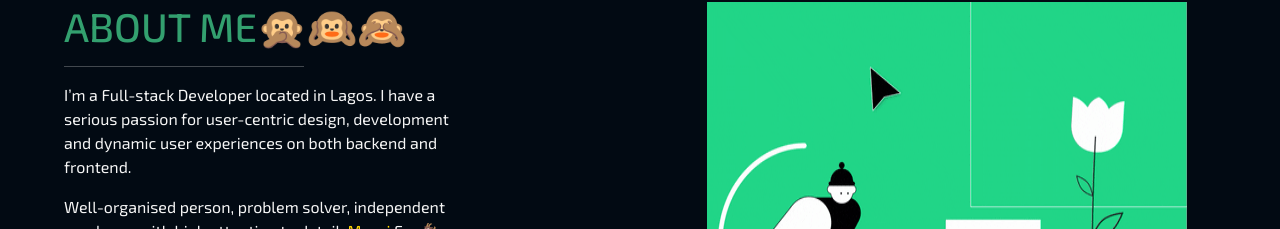
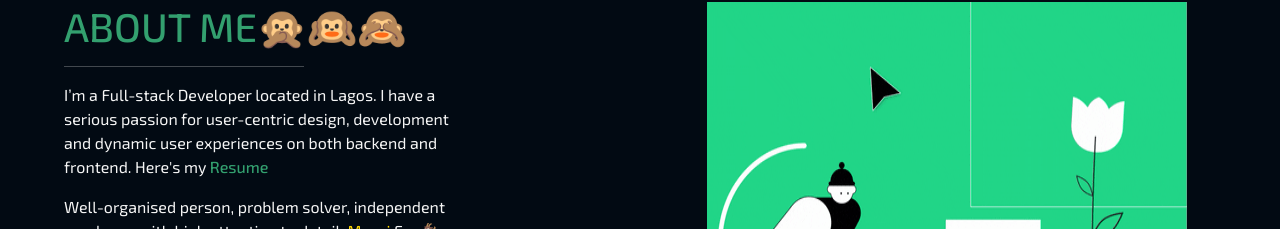
Before and after one commit to mikey247/portfolio, a React (Create React App) app: page / in a window 1280 px wide. Shown: the part 627-856 px from the top of the page. Built offline with nearby package versions, Linux system fonts and the light colour scheme.

Commit message:
style-changes

```diff
--- a/src/components/About.js
+++ b/src/components/About.js
@@ -2,35 +2,41 @@ import classes from "./About.module.css";
 import { HashLink } from "react-router-hash-link";
 // import Container from "react-bootstrap/Container"
 
-
 const About = () => {
   return (
     <div className={classes.aboutContainer} id="about">
-      <div  className={classes.aboutContainerDiv}>
+      <div className={classes.aboutContainerDiv}>
         <div className={classes.aboutText}>
           <h1>ABOUT ME🙊🙉🙈</h1>
-        <hr className={classes.underline}/>
+          <hr className={classes.underline} />
           <p>
-          I’m a Full-stack Developer located in Lagos. I have a serious passion
-          for user-centric design, development and dynamic user experiences on
-          both backend and frontend.
+            I’m a Full-stack Developer located in Lagos. I have a serious
+            passion for user-centric design, development and dynamic user
+            experiences on both backend and frontend. Here's my{" "}
+            <a
+              href="https://docs.google.com/document/d/1UYpYT6i4p2alhmIEaGkAQbKcPBktZ3MYsd7b2EGPlIo/edit?usp=sharing"
+              className={classes.resume}
+            >
+              <span>Resume</span>
+            </a>
           </p>
           <p>
-          Well-organised person, problem solver, independent employee with high
-          attention to detail.{" "}
+            Well-organised person, problem solver, independent employee with
+            high attention to detail.{" "}
             <span className={classes.messi}>Messi </span>Fan🐐, NBA🏀 and
             NFL🏈,Indoors person, Love movies🎬 and the occasional book📚. A
             easy-going person with management abilities and aspirations.
           </p>
           <p>
-          Absolute Team-player😀(love love this) also able to work alone to
+            Absolute Team-player😀(love teams..) also able to work alone to
             acheive set goals, I like to talk less and listen more and I derive
-          joy and satisfaction from bringing ideas and designs to life, I learn
-          by understanding the system and obsessed with knowing what part is
-          moving the other that way I can easily manipulate the system.
+            joy and satisfaction from bringing ideas and designs to life, I
+            learn by understanding the system and obsessed with knowing what
+            part is moving the other that way I can easily manipulate the
+            system.
           </p>
 
-        <HashLink to="#contact" smooth>
+          <HashLink to="#contact" smooth className={classes.magic}>
             <p>Let's make magic🧙🏾‍♂️✨</p>
           </HashLink>
         </div>
--- a/src/components/About.module.css
+++ b/src/components/About.module.css
@@ -14,11 +14,21 @@
 .aboutText h1 {
   color: #33a06f;
 }
-.aboutText a {
+.magic {
   text-decoration: none;
   color: #33a06f;
   font-size: 1.2rem;
   font-weight: 500;
+}
+.resume {
+  text-decoration: none;
+  color: #33a06f;
+  font-weight: 500;
+}
+.resume:hover,
+.magic:hover {
+  text-decoration: underline;
+  color: gold;
 }
 .underline {
   width: 15rem;
```
Lines whose indentation alone changed are shown as unchanged.
